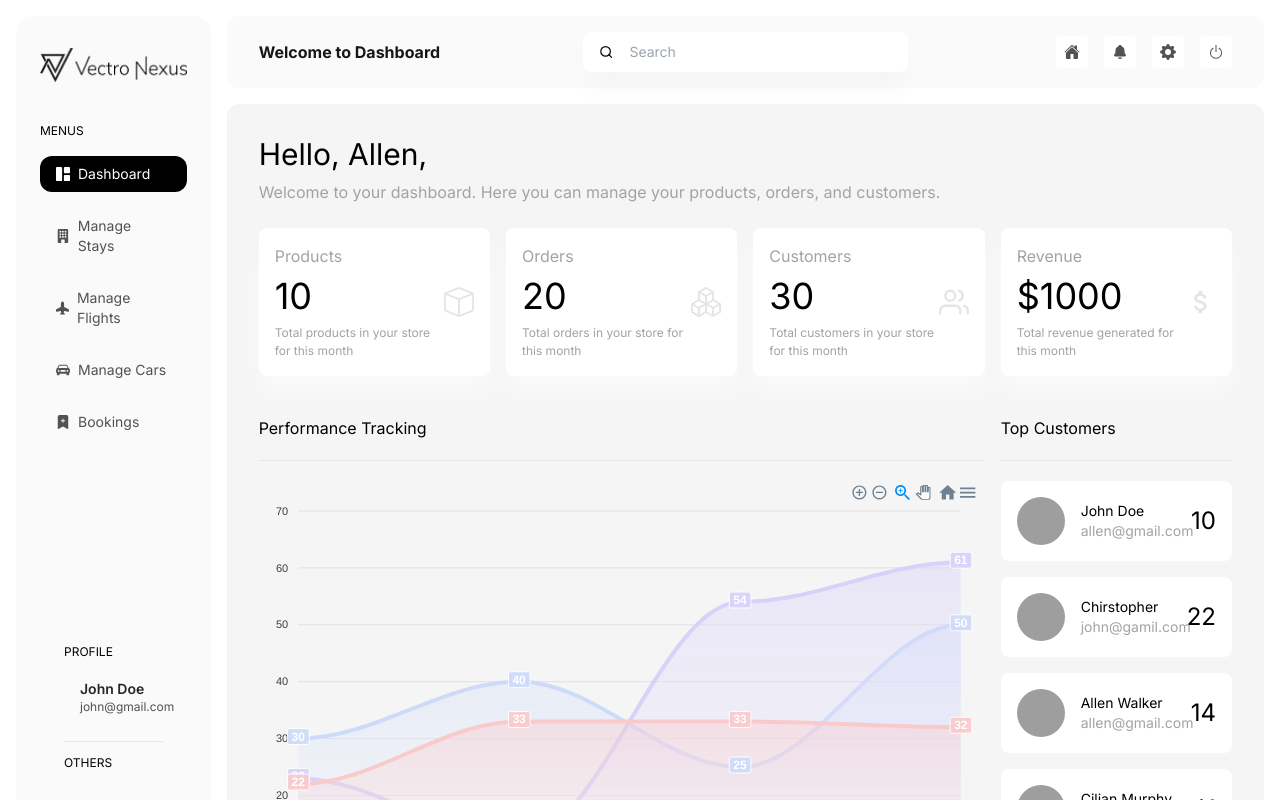
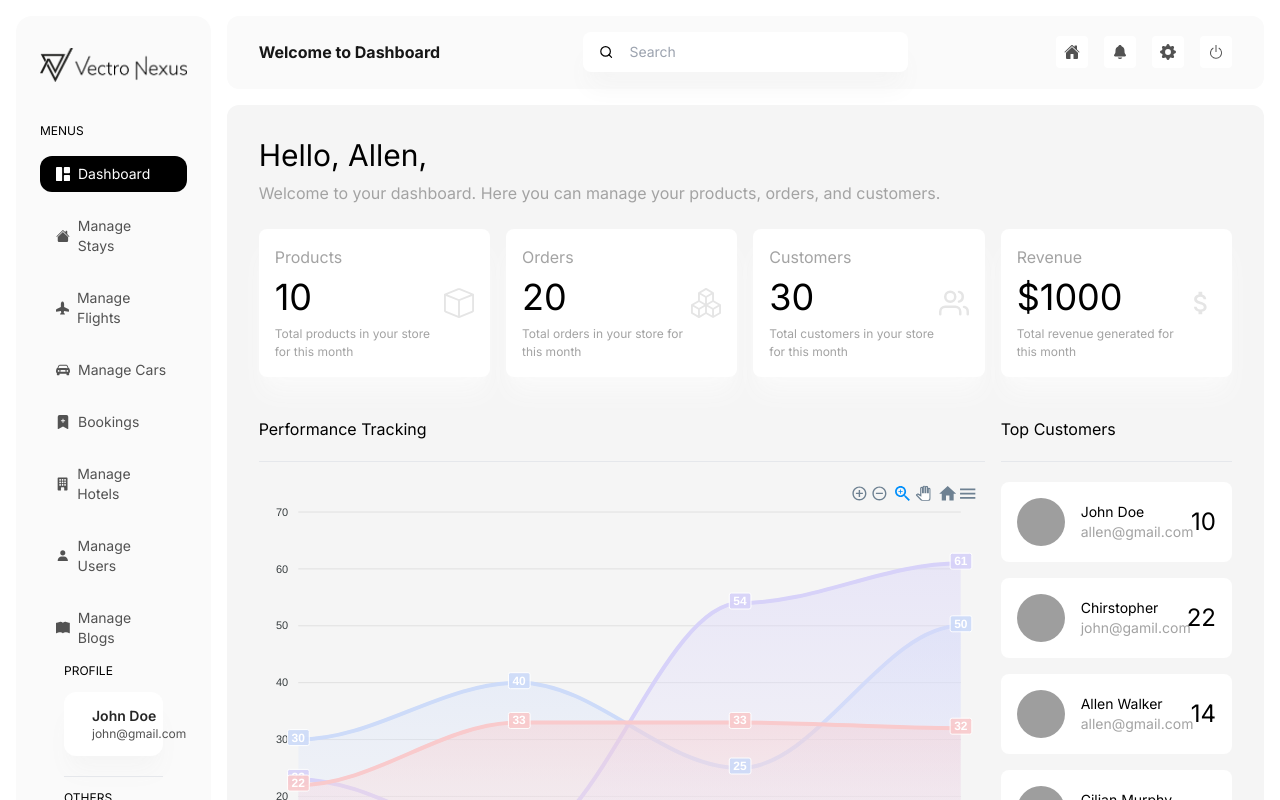
Before and after one commit to VidhuraNeethika/NextJS-Admin-Panel, a Next.js app: page /admin/dashboard in a window 1280 px wide. Shown: the top 800 px of the page. Built offline with nearby package versions, Linux system fonts and the light colour scheme; grey boxes are pictures that could not be loaded.

Commit message:
Add new navigations and add shadow

```diff
--- a/src/components/admin/Navigation.tsx
+++ b/src/components/admin/Navigation.tsx
@@ -3,15 +3,16 @@ import Logo from "../../assets/img/logo/logo.png";
 import Image from "next/image";
 // @ts-ignore
 import {
-    BsAirplaneFill,
+    BsAirplaneFill, BsBack, BsBook, BsBookFill,
     BsBookmarkPlusFill,
     BsBuildingFill,
     BsCarFrontFill,
     BsFillGrid1X2Fill,
-    BsGearFill,
+    BsGearFill, BsHouse, BsHouseFill,
     BsInfoCircle,
     BsPower
 } from "react-icons/bs";
+import {BiSolidUser} from "react-icons/bi";
 
 const Navigation = ({activeTab, setActiveTab}: { activeTab: string, setActiveTab: any }) => {
 
@@ -22,7 +23,7 @@ const Navigation = ({activeTab, setActiveTab}: { activeTab: string, setActiveTab
             link: ""
         },
         {
-            icon: <BsBuildingFill/>,
+            icon: <BsHouseFill/>,
             title: "Manage Stays",
             link: ""
         },
@@ -41,16 +42,22 @@ const Navigation = ({activeTab, setActiveTab}: { activeTab: string, setActiveTab
             title: "Bookings",
             link: ""
         },
-        // {
-        //     icon: <BsGearFill/>,
-        //     title: "Settings",
-        //     link: ""
-        // },
-        // {
-        //     icon: <BsPower/>,
-        //     title: "Logout",
-        //     link: ""
-        // }
+        {
+            icon: <BsBuildingFill/>,
+            title: "Manage Hotels",
+            link: ""
+        },
+        {
+            icon: <BiSolidUser/>,
+            title: "Manage Users",
+            link: ""
+        },
+        {
+            icon: <BsBookFill/>,
+            title: "Manage Blogs",
+            link: ""
+        }
+
     ];
     const bottomNavigation = [
         {
@@ -89,7 +96,7 @@ const Navigation = ({activeTab, setActiveTab}: { activeTab: string, setActiveTab
 
             <div className="w-full px-6">
                 <h3 className="text-[12px] uppercase block w-full mb-3">Profile</h3>
-                <div className="flex items-center space-x-4">
+                <div className="flex items-center space-x-4 bg-white w-full p-2 px-3 shadow-xl shadow-neutral-100 rounded-xl">
                     <div className="w-12 h-12 rounded-full overflow-clip">
                         <img
                             src="https://images.pexels.com/photos/91227/pexels-photo-91227.jpeg?auto=compress&cs=tinysrgb&w=1260&h=750&dpr=1"
```
